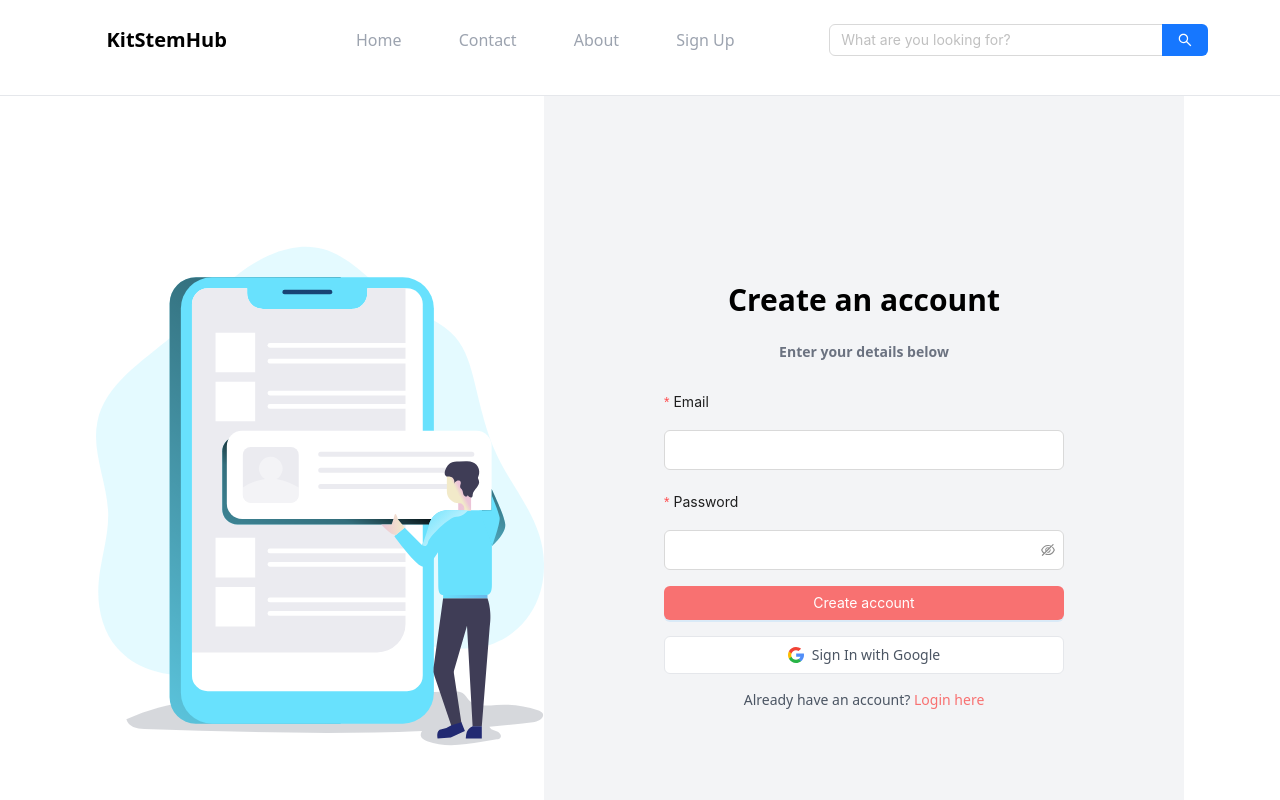
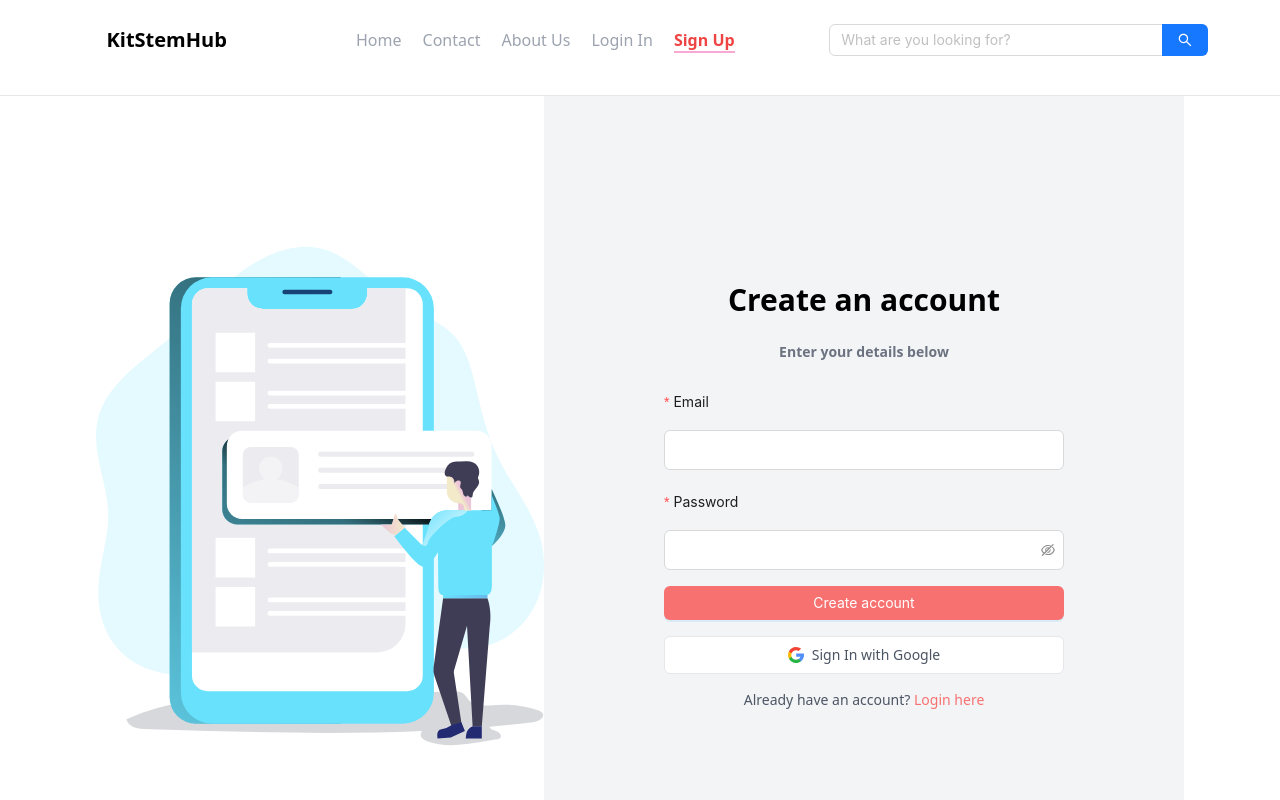
Before and after one commit to LMKhoa123/KitStemHub-FE-Customer, a React (Vite) app in the folder KitStemHub-Customer/: page /signup in a window 1280 px wide. Shown: the top 800 px of the page. Built offline with nearby package versions, Linux system fonts and the light colour scheme.

Commit message:
add navigate

```diff
--- a/KitStemHub-Customer/src/components/footer/Footer.jsx
+++ b/KitStemHub-Customer/src/components/footer/Footer.jsx
@@ -5,6 +5,7 @@ import {
   LinkedinOutlined,
   TwitterOutlined,
 } from "@ant-design/icons";
+import { Link } from "react-router-dom";
 
 function Footer() {
   return (
@@ -23,18 +24,13 @@ function Footer() {
 
         <div className="account text-center md:text-left">
           <h2 className="text-lg font-semibold mb-2">Account</h2>
-          <a
-            href="#my-account"
+          <Link
+            to="/profile/profileinfo"
             className="block hover:text-pretty mb-1 kt-footer-item "
           >
             My Account
-          </a>
-          <a
-            href="#login-register"
-            className="block hover:text-pretty mb-1 kt-footer-item"
-          >
-            Login/Register
-          </a>
+          </Link>
+
           <a
             href="#cart"
             className="block hover:text-pretty mb-1 kt-footer-item"
@@ -47,12 +43,12 @@ function Footer() {
           >
             WishList
           </a>
-          <a
-            href="#shop"
+          <Link
+            to="/home/user"
             className="block hover:text-pretty mb-1 kt-footer-item"
           >
             Shop
-          </a>
+          </Link>
         </div>
 
         <div className="quickLink text-center md:text-left">
--- a/KitStemHub-Customer/src/components/login/navbar/Navbar.jsx
+++ b/KitStemHub-Customer/src/components/login/navbar/Navbar.jsx
@@ -1,31 +1,67 @@
-import React, { useState } from "react";
+import { useState } from "react";
 import { MenuOutlined } from "@ant-design/icons";
 import { Input, Menu, Drawer } from "antd";
-import { Link } from "react-router-dom";
+import { Link, NavLink } from "react-router-dom";
 const { Search } = Input;
 
 const onSearch = (value) => console.log(value);
 
 const items = [
   {
-    label: "Home",
+    label: (
+      <NavLink
+        to="/"
+        exact
+        className={({ isActive }) => (isActive ? " font-bold " : "")}
+      >
+        Home
+      </NavLink>
+    ),
     key: "home",
   },
   {
-    label: "Contact Us",
+    label: (
+      <NavLink
+        to="/contact"
+        exact
+        className={({ isActive }) => (isActive ? " font-bold " : "")}
+      >
+        Contact Us
+      </NavLink>
+    ),
     key: "contact",
   },
   {
-    label: "About Us",
+    label: (
+      <NavLink to="/about" className="text-gray-800 hover:text-red-500">
+        About
+      </NavLink>
+    ),
     key: "about",
   },
   {
-    label: "Login",
+    label: (
+      <NavLink
+        to="/login"
+        exact
+        className={({ isActive }) => (isActive ? " font-bold " : "")}
+      >
+        Login
+      </NavLink>
+    ),
     key: "login",
   },
   {
-    label: "Sign In",
-    key: "signin",
+    label: (
+      <NavLink
+        to="/signup"
+        exact
+        className={({ isActive }) => (isActive ? " font-bold " : "")}
+      >
+        Sign Up
+      </NavLink>
+    ),
+    key: "signup",
   },
 ];
 // eslint-disable-next-line react/prop-types
@@ -52,28 +88,71 @@ function Navbar({ childrenItem }) {
             id="kt-menu"
             className="basis-2/6 hidden lg:flex lg:items-center lg:justify-between text-md font-normal text-gray-400"
           >
-            <li className="kt-menu-item">
-              <a href="#" className="">
+            <li className="">
+              <NavLink
+                to="/"
+                exact
+                className={({ isActive }) =>
+                  isActive
+                    ? "text-red-500 font-bold border-b-2 border-pink-300"
+                    : "kt-menu-item"
+                }
+              >
                 Home
-              </a>
+              </NavLink>
             </li>
-            <li className="kt-menu-item">
-              <a href="#" className="">
+            <li className="">
+              <NavLink
+                to="/contact"
+                exact
+                className={({ isActive }) =>
+                  isActive
+                    ? "text-red-500 font-bold border-b-2 border-pink-300"
+                    : "kt-menu-item"
+                }
+              >
                 Contact
-              </a>
+              </NavLink>
             </li>
-            <li className="kt-menu-item">
-              <a href="#" className="">
-                About
-              </a>
+            <li className="">
+              <NavLink
+                to="/aboutUs"
+                exact
+                className={({ isActive }) =>
+                  isActive
+                    ? "text-red-500 font-bold border-b-2 border-pink-300"
+                    : "kt-menu-item"
+                }
+              >
+                About Us
+              </NavLink>
             </li>
-            <Link to={"/signuppage"}>
-              <li className="kt-menu-item">
-                <a href="#" className="">
-                  Sign Up
-                </a>
-              </li>
-            </Link>
+            <li className="">
+              <NavLink
+                to="/login"
+                exact
+                className={({ isActive }) =>
+                  isActive
+                    ? "text-red-500 font-bold border-b-2 border-pink-300"
+                    : "kt-menu-item"
+                }
+              >
+                Login In
+              </NavLink>
+            </li>
+            <li className="">
+              <NavLink
+                to="/signup"
+                exact
+                className={({ isActive }) =>
+                  isActive
+                    ? "text-red-500 font-bold border-b-2 border-pink-300"
+                    : "kt-menu-item"
+                }
+              >
+                Sign Up
+              </NavLink>
+            </li>
           </ul>
 
           {/* Desktop Search */}
```
